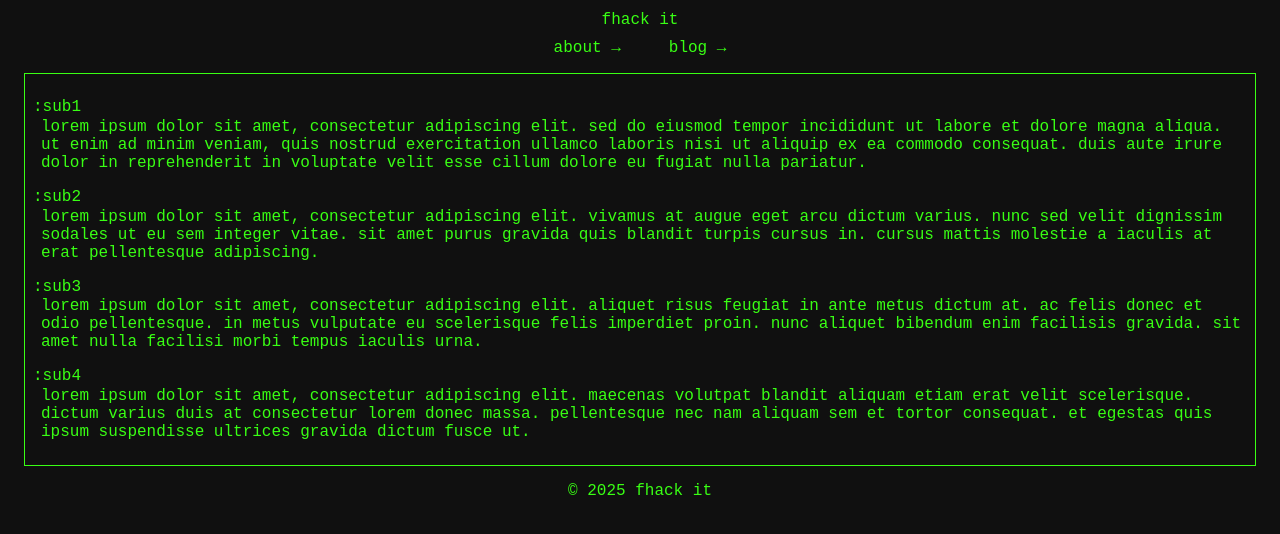
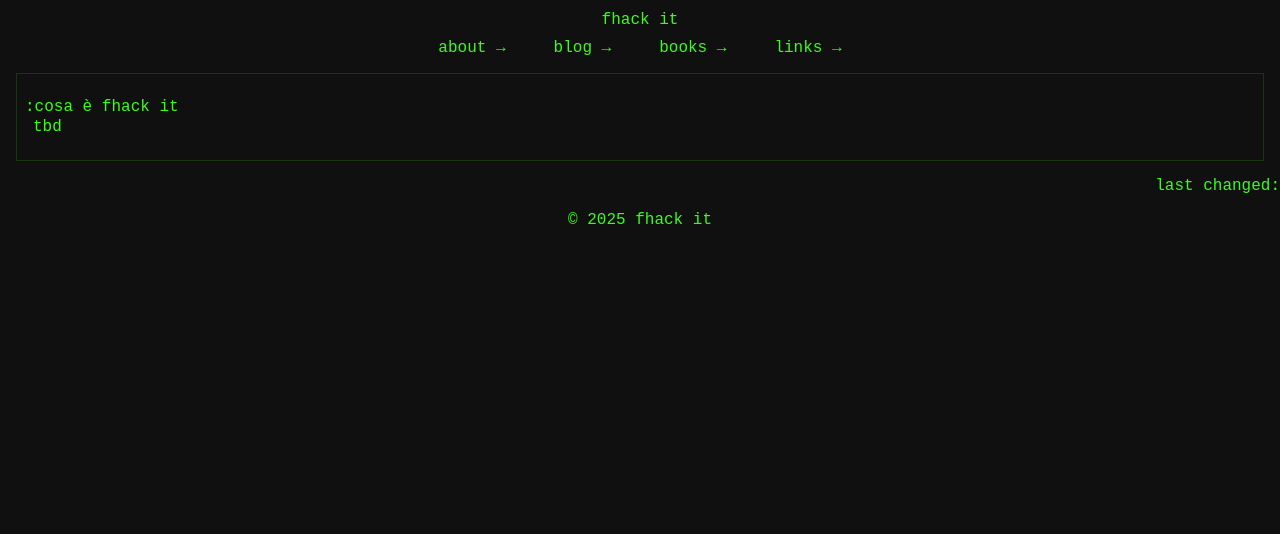
Before and after one commit to fhackit/fhackit.github.io, an Astro site: page /about in a window 1280 px wide. Built offline with nearby package versions, Linux system fonts and the light colour scheme; Astro itself is replaced by a stand-in of ours.

Commit message:
Enhance layout and content: update DynamicContent styles, add navigation links for books and links, modify About page content, and introduce LastChanged component

```diff
--- a/src/components/DynamicContent.astro
+++ b/src/components/DynamicContent.astro
@@ -4,7 +4,10 @@
 
 <style>
     div {
-        border: 0.1em solid #39ff14;
+        border: 0.01em solid #39ff14;
+        border: 0.01em solid #37ff142a;
+
+        border-width: 0.01em 0.01em 0.02em 0.01em;
         margin: 1em;
         padding: 0.5em;
         text-align: left;
--- /dev/null
+++ b/src/components/LastChanged.astro
@@ -0,0 +1,9 @@
+<div>
+    <p>last changed: </p>
+</div>
+
+<style>
+    div {
+        text-align: right;
+    }
+</style>
--- a/src/components/Navigation.astro
+++ b/src/components/Navigation.astro
@@ -5,6 +5,9 @@
     <ul>
         <li><a href="/about">about</a></li>
         <li><a href="#">blog</a></li>
+        <li><a href="#">books</a></li>
+        <li><a href="#">links</a></li>
+
 
     </ul>
 </nav>
--- a/src/layouts/Main.astro
+++ b/src/layouts/Main.astro
@@ -5,6 +5,7 @@ import Navigation from "../components/Navigation.astro";
 import Footer from "../components/Footer.astro";
 import Header from "../components/Header.astro";
 import DynamicContent from "../components/DynamicContent.astro";
+import LastChanged from "../components/LastChanged.astro";
 
 type Props = {
     title: string;
@@ -30,6 +31,7 @@ const { title } = Astro.props;
             <DynamicContent>
                 <slot />
             </DynamicContent>
+            <LastChanged />
             <Footer />
         </main>
     </body>
--- a/src/pages/about.astro
+++ b/src/pages/about.astro
@@ -4,40 +4,11 @@ import { siteMetadata } from "../siteMetadata";
 ---
 
 <Main title={`${siteMetadata.title} → about`}>
-    <h3>sub1</h3>
+    <h3>cosa è fhack it</h3>
     <p>
-        lorem ipsum dolor sit amet, consectetur adipiscing elit. sed do eiusmod
-        tempor incididunt ut labore et dolore magna aliqua. ut enim ad minim
-        veniam, quis nostrud exercitation ullamco laboris nisi ut aliquip ex ea
-        commodo consequat. duis aute irure dolor in reprehenderit in voluptate
-        velit esse cillum dolore eu fugiat nulla pariatur.
+        tbd
     </p>
 
-    <h3>sub2</h3>
-    <p>
-        lorem ipsum dolor sit amet, consectetur adipiscing elit. vivamus at
-        augue eget arcu dictum varius. nunc sed velit dignissim sodales ut eu
-        sem integer vitae. sit amet purus gravida quis blandit turpis cursus in.
-        cursus mattis molestie a iaculis at erat pellentesque adipiscing.
-    </p>
-
-    <h3>sub3</h3>
-    <p>
-        lorem ipsum dolor sit amet, consectetur adipiscing elit. aliquet risus
-        feugiat in ante metus dictum at. ac felis donec et odio pellentesque. in
-        metus vulputate eu scelerisque felis imperdiet proin. nunc aliquet
-        bibendum enim facilisis gravida. sit amet nulla facilisi morbi tempus
-        iaculis urna.
-    </p>
-
-    <h3>sub4</h3>
-    <p>
-        lorem ipsum dolor sit amet, consectetur adipiscing elit. maecenas
-        volutpat blandit aliquam etiam erat velit scelerisque. dictum varius
-        duis at consectetur lorem donec massa. pellentesque nec nam aliquam sem
-        et tortor consequat. et egestas quis ipsum suspendisse ultrices gravida
-        dictum fusce ut.
-    </p>
 </Main>
 
 <style>
--- a/src/styles/global.css
+++ b/src/styles/global.css
@@ -1,24 +1,23 @@
 * {
     background-color: #101010;
-    /* Dark granite background */
+    text-transform: lowercase;
+    color: #39ff14;
+    font-family: "Courier New", Courier, monospace;
+    font: 1rem "Courier New", Courier, monospace;
+}
 
+body {
+    margin: 0;
+    display: flex;
+    flex-direction: column;
+    min-height: 100vh; /* Ensure full height of the viewport */
 }
 
 main {
-    color: #39ff14;
-    /* Neon green terminal text */
-    /* font: 0.6rem Inconsolata, monospace; */
-    font-family: "Courier New", Courier, monospace;
-    /* Terminal font */
-    font: 1rem "Courier New", Courier, monospace;
-    /* Terminal font */
     text-align: center;
     font-weight: normal;
-    /* Remove bold from all elements */
     margin: 0;
-    /* Remove default spacing */
     padding: 0;
-    /* Remove default spacing */
     box-sizing: border-box;
 
 }
```
